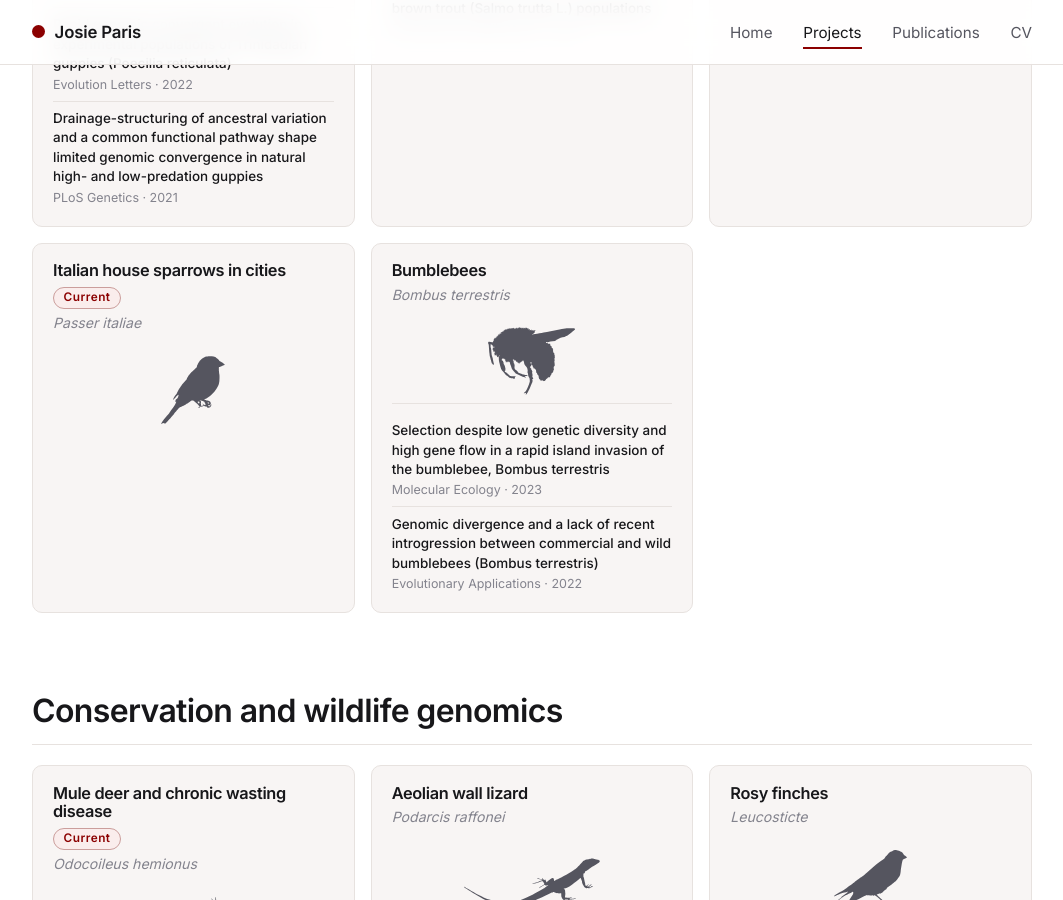
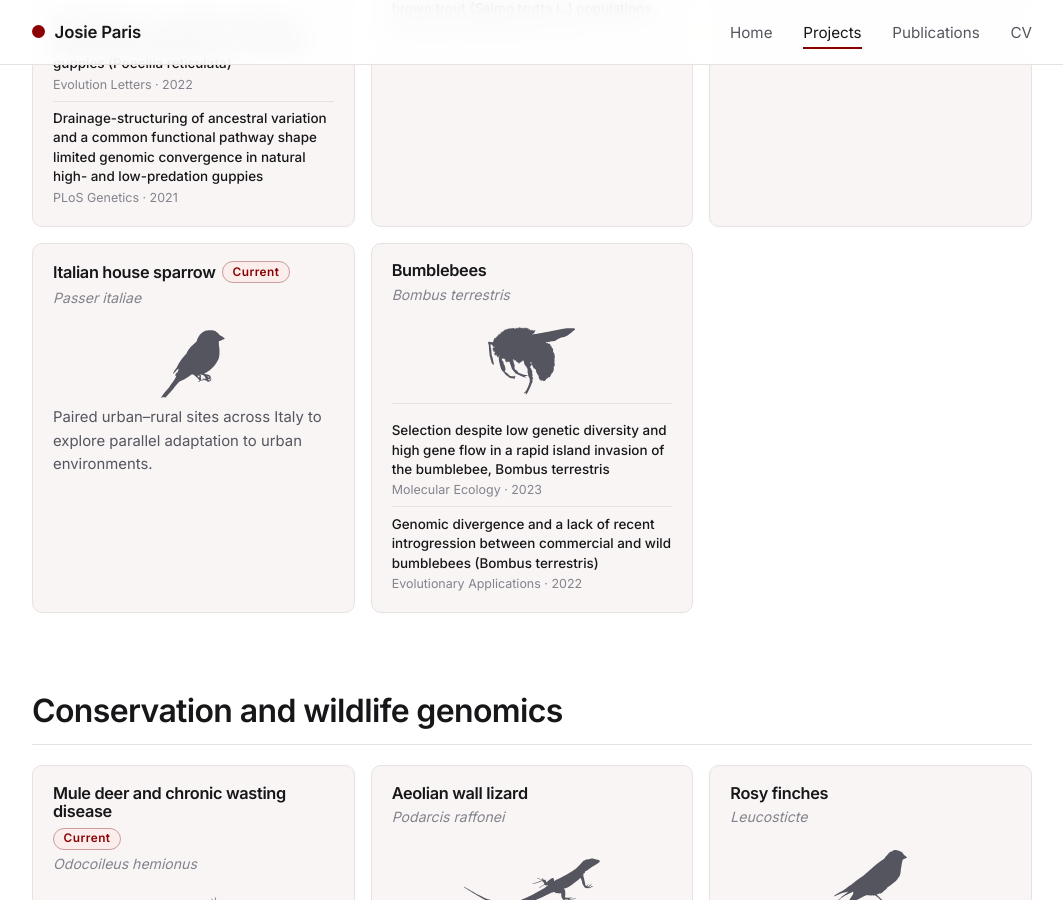
Before and after one commit to josieparis/josieparis.github.io, a Jekyll site: the page built from projects.html, in a window 1280 px wide and 900 px high, scrolled down 1001 px. Shown: the whole window, without its empty margins (108-1171 px from the left). Built offline with Jekyll 4.4.1, drawn with Linux system fonts in a browser that asks for light colours.

Commit message:
Projects: rename sparrow card and add a description
Co-Authored-By: Claude Opus 5 <noreply@anthropic.com>

```diff
--- a/_data/themes.yml
+++ b/_data/themes.yml
@@ -75,13 +75,14 @@
         - https://doi.org/10.1101/2025.07.10.663151
         - https://doi.org/10.1093/molbev/msaf146
 
-    - title: Italian house sparrows in cities
+    - title: Italian house sparrow
       species: Passer italiae
       silhouette: sparrow.svg
       silhouette_of: Passer domesticus
       silhouette_credit: Andy Wilson
       silhouette_url: https://www.phylopic.org/images/3a4cdd72-e553-40ad-838e-3b23037b2010
       current: true
+      blurb: Paired urban–rural sites across Italy to explore parallel adaptation to urban environments.
 
     - title: Bumblebees
       species: Bombus terrestris
```
